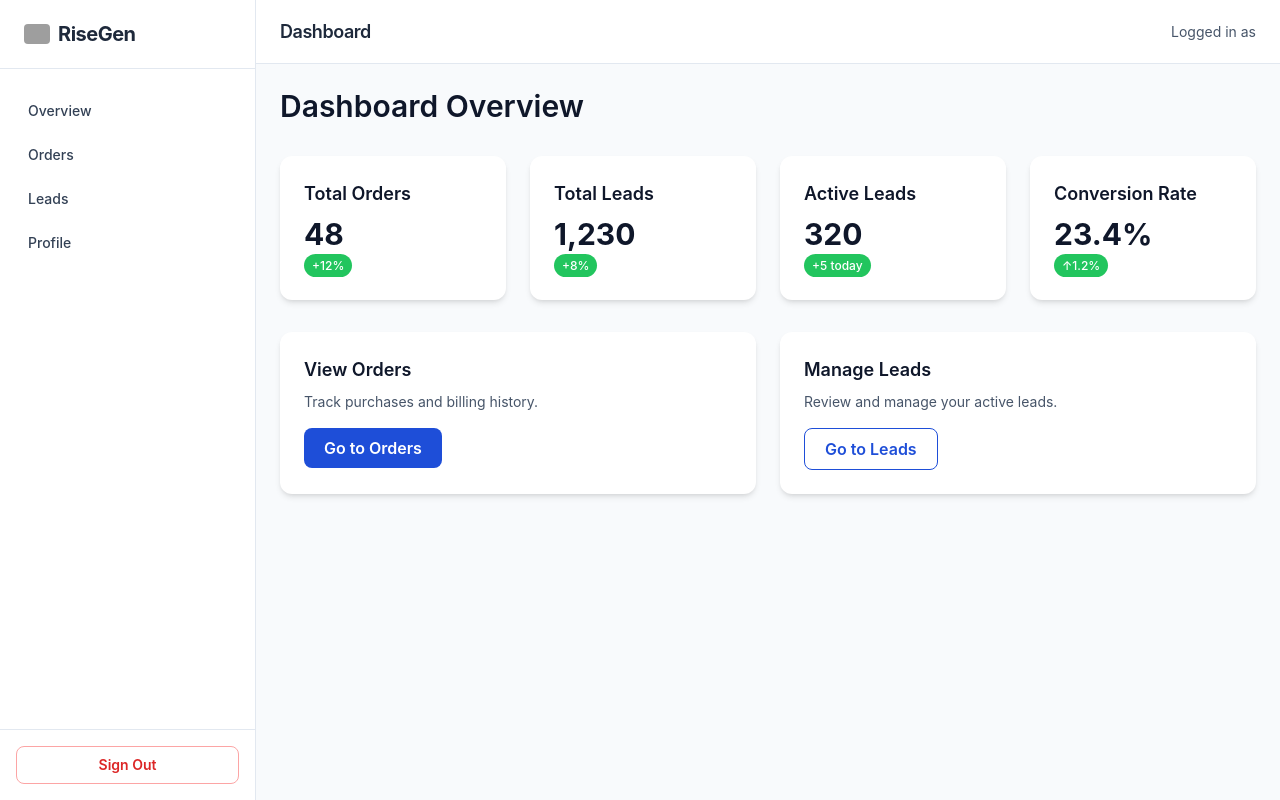
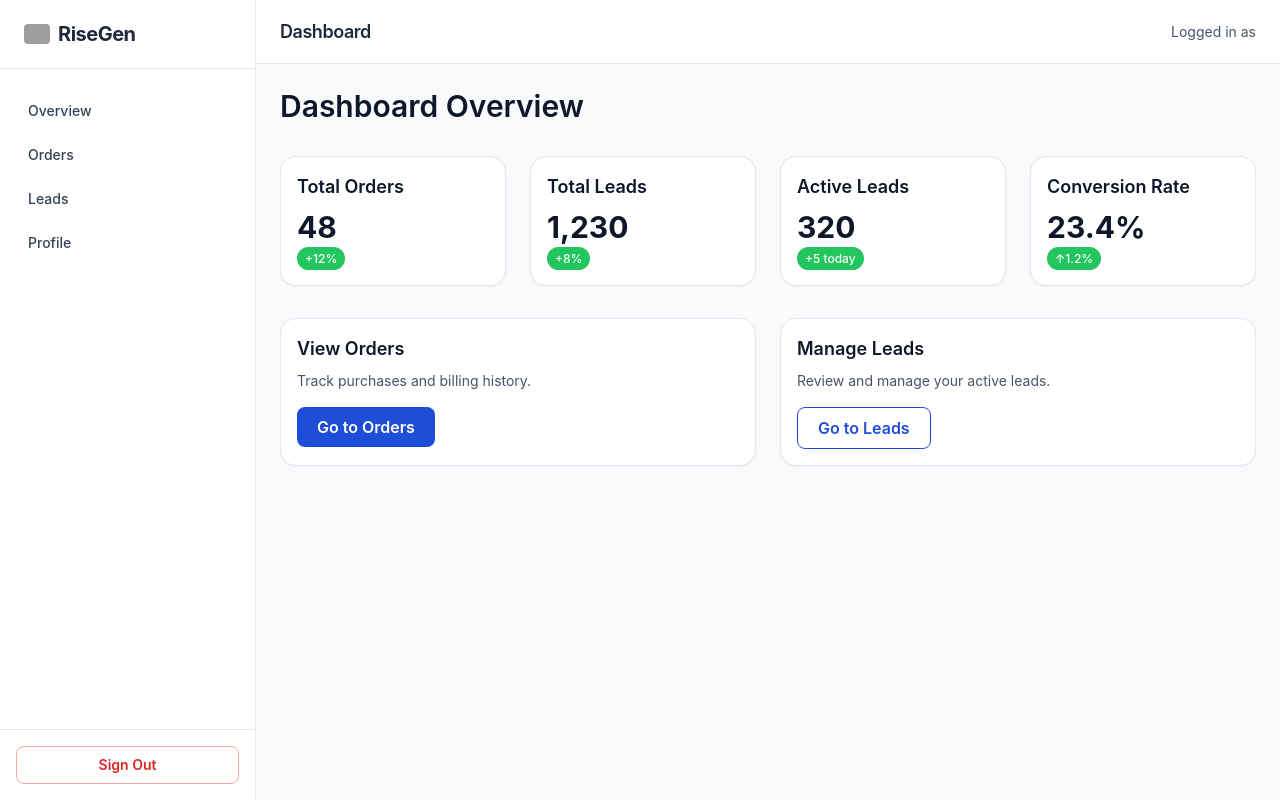
Before and after one commit to colton-risegen/risegen-app, a Next.js app: page /dashboard in a window 1280 px wide. Built offline with nearby package versions, Linux system fonts and the light colour scheme; grey boxes are pictures that could not be loaded.

Commit message:
Update Card.tsx

```diff
--- a/components/ui/Card.tsx
+++ b/components/ui/Card.tsx
@@ -1,6 +1,24 @@
-import { ReactNode } from 'react';
+export function Card({ children }: { children: React.ReactNode }) {
+return <div className="rounded-2xl shadow-sm border border-slate-200 bg-white p-4">{children}</div>;
+}
 
 
-export function Card({ children, className }: { children: ReactNode; className?: string }) {
-return <div className={`bg-white shadow-md rounded-xl p-6 ${className || ''}`}>{children}</div>;
+// components/ui/Badge.tsx
+// ------------------------
+export function Badge({ label }: { label: string }) {
+return <span className="inline-block rounded-full bg-blue-100 text-blue-700 text-xs font-medium px-2 py-1">{label}</span>;
 }
+
+
+// components/ui/Button.tsx
+// -------------------------
+export function Button({ children, ...props }: React.ButtonHTMLAttributes<HTMLButtonElement>) {
+return (
+<button
+{...props}
+className="bg-blue-600 text-white px-4 py-2 rounded-lg text-sm font-medium hover:bg-blue-700 transition"
+>
+{children}
+</button>
+);
+}
```
